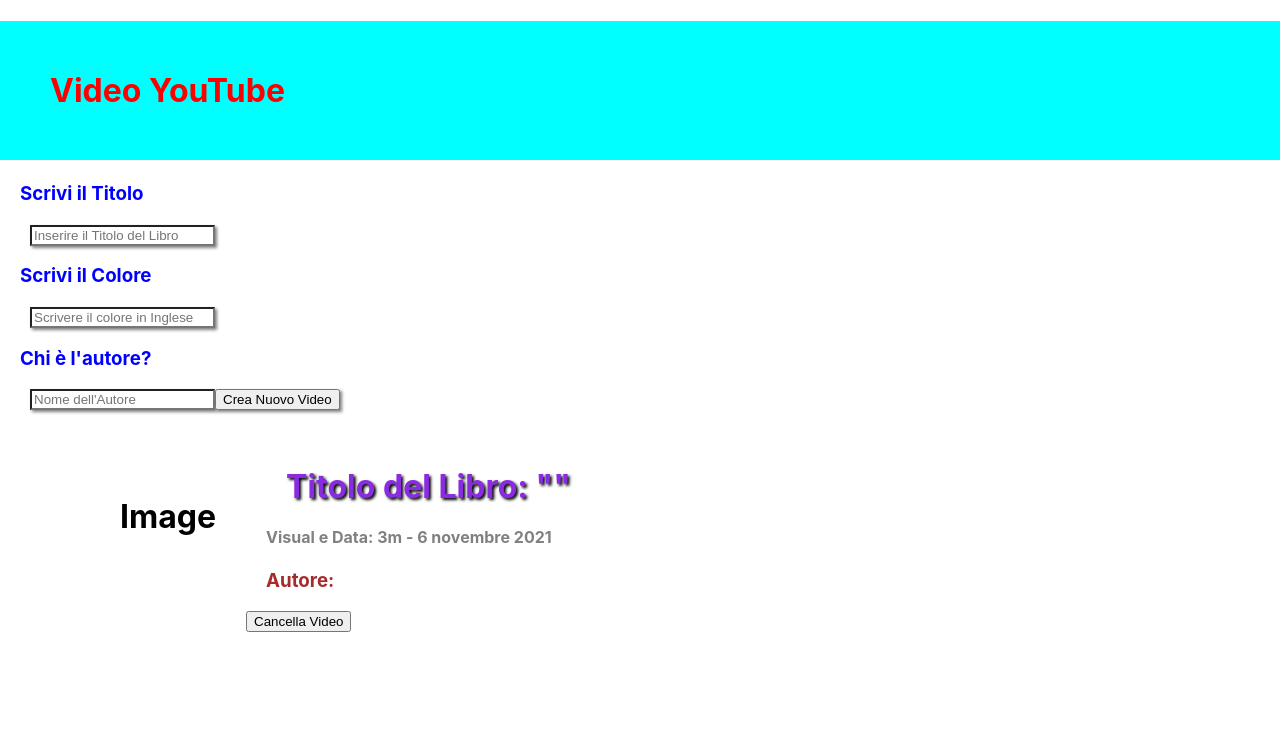
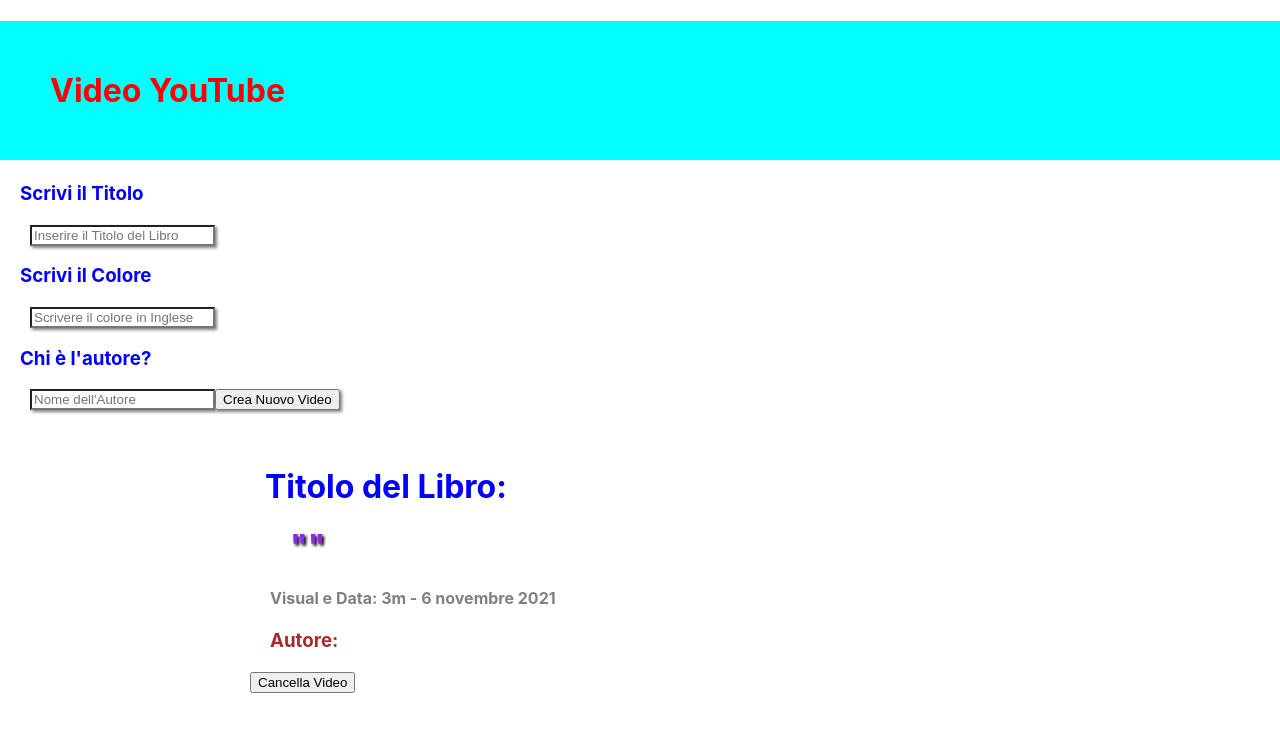
Before and after one commit to fabioPsc/app-react-2, a React (Create React App) app: page / in a window 1280 px wide. Both pictures are taken after a click on the button "Crea Nuovo Video". Shown: the top 732 px of the page. Built offline with nearby package versions, Linux system fonts and the light colour scheme.

Commit message:
Ultimo Aggiornamento Prima di SASS

```diff
--- a/src/VideoText.js
+++ b/src/VideoText.js
@@ -5,10 +5,11 @@
     return(
         <div style={{ display: 'flex', marginTop: 35 }}>
             <div style={{ padding: '30px', background: color }}>
-                <h1 className={ style.image } >Image</h1>
+                <h1 className={ style.image } ></h1>
             </div>
             <div>
-                <h1 className={ style.title } >Titolo del Libro: "{title}"</h1>
+                <h1 className={ style.titleUno }>Titolo del Libro:</h1>
+                <h1 className={ style.title } >"{title}"</h1>
                 <h4 className={ style.visual } > Visual e Data: 3m - 6 novembre 2021</h4>
                 <h3 className={ style.author }>Autore: {author}</h3>
                 <button onClick={deleteVideo} >Cancella Video</button>
--- a/src/style/videoText.module.css
+++ b/src/style/videoText.module.css
@@ -7,7 +7,7 @@
 }
 
 .image {
-    margin-left: 90px;
+    margin-left: 190px;
 }
 
 
@@ -19,3 +19,8 @@
     color:gray;
     margin-left: 20px;
 }
+
+.titleUno {
+    color:blue;
+    margin-left: 15px;
+}
```
Also changed, not shown: src/App.js (+7 -0 lines).
